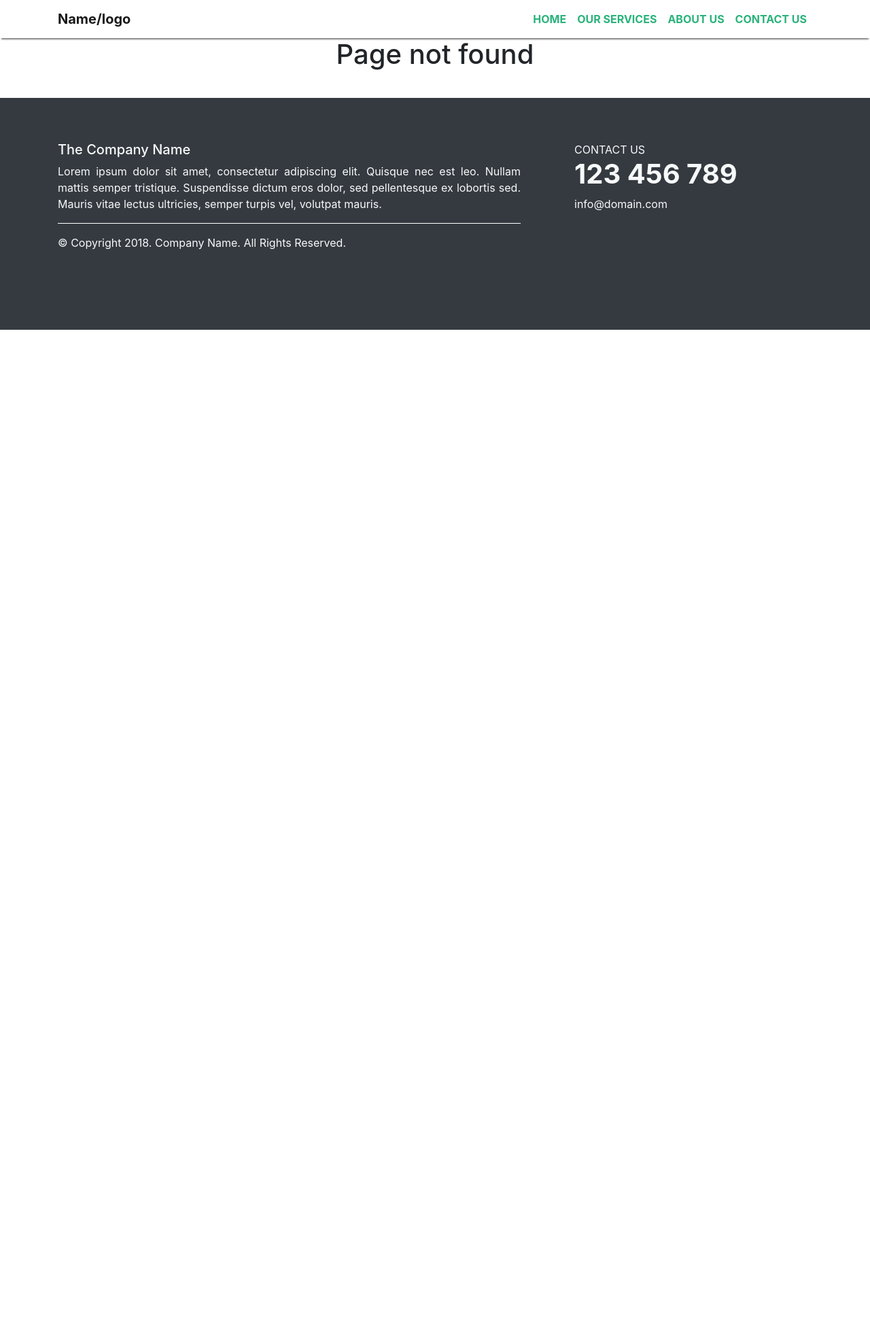
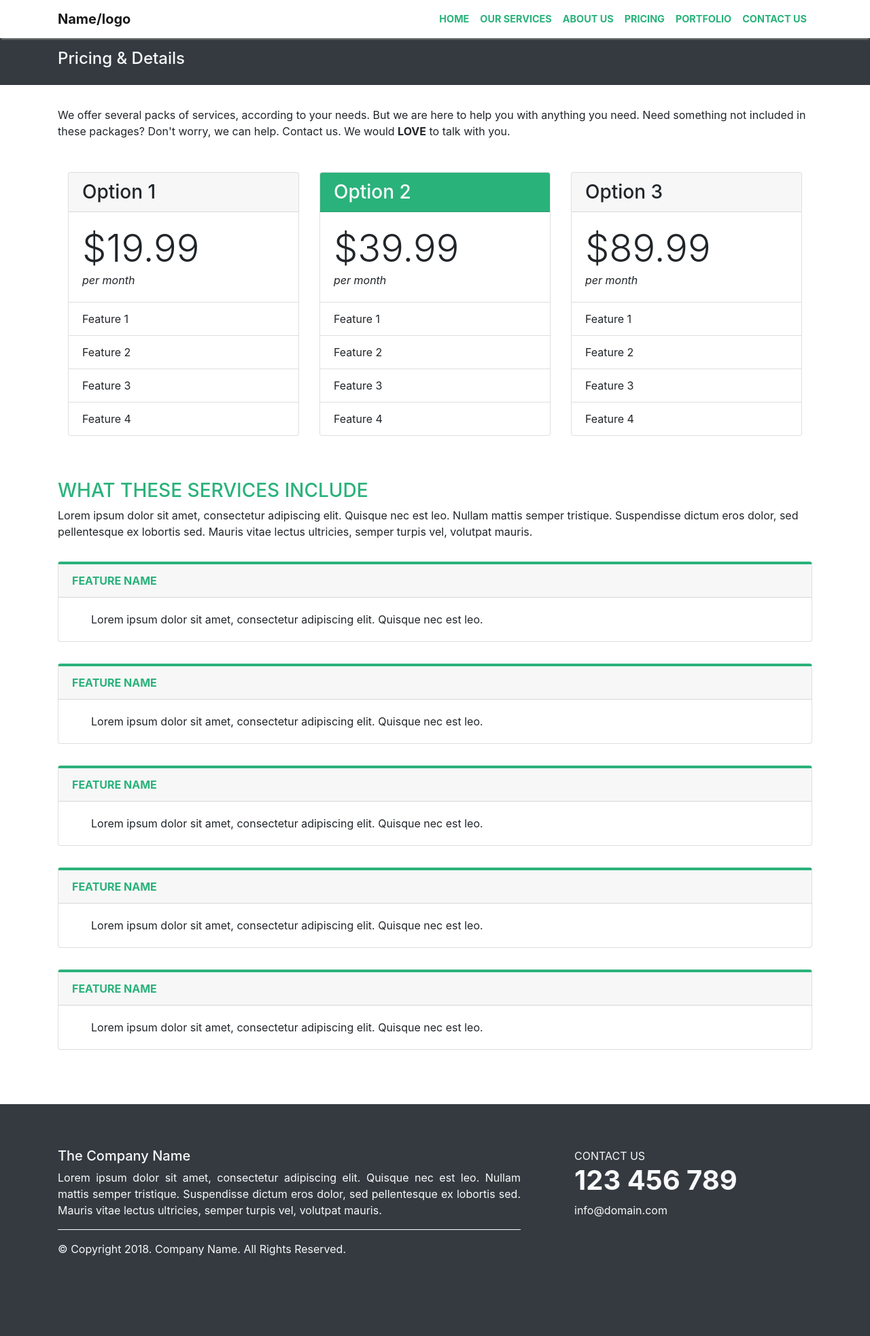
Before and after one commit to daavids/template, a PHP site: page /pricing in a window 1280 px wide. Shown: the whole page at 68% size. Before the commit the page ends 485 px from the top, so only its background shows below. Run offline with PHP 8.4, Linux system fonts and the light colour scheme; some libraries are stand-ins or nearby versions.

Commit message:
added pricing/projects pages

```diff
--- a/src/sass/_custom.scss
+++ b/src/sass/_custom.scss
@@ -18,6 +18,9 @@ body {
     #navbarCollapse {
         hr {
             display: none;
+        }
+        a {
+            font-size: 0.9em;
         }
         @media (max-width: 767px) {
             margin: 8px 0 0 0;
@@ -111,3 +114,22 @@ body {
 .footerInfo {
     padding-right: 64px;
 }
+
+.pricingBanner, .portfolioBanner {
+    padding: 16px 0;
+}
+
+.pricingTable, .pricingHeading, .portfolio-item {
+    margin: 32px 0;
+}
+
+.pricingIncludes {
+    margin: 64px 0;
+    div.card {
+        margin: 16px 0;
+        border-top: 4px solid $primaryColor;
+        .card-header {
+            font-weight: bold;
+        }
+    }
+}
--- a/src/views/pages/404.php
+++ b/src/views/pages/404.php
@@ -1,5 +1,5 @@
 <div class="row">
-    <div class="col-md-9 mx-auto">
+    <div class="col-md-9 mx-auto py-5">
         <h1 class="text-center">Page not found</h1>
     </div>
 </div>
--- /dev/null
+++ b/src/views/pages/pricing.php
@@ -0,0 +1,89 @@
+<div class="bg-dark text-light pricingBanner">
+    <div class="container">
+        <h4>Pricing & Details</h4>
+    </div>
+</div>
+<div class="container">
+    <div class="row pricingHeading">
+        <p>We offer several packs of services, according to your needs.
+            But we are here to help you with anything you need.
+            Need something not included in these packages? Don't worry, we can help.
+            Contact us. We would <b>LOVE</b> to talk with you.
+        </p>
+    </div>
+    <div class="row pricingTable">
+        <div class="col-md-4">
+            <div class="card h-100">
+                <h3 class="card-header">Option 1</h3>
+                <div class="card-body">
+                    <div class="display-4">$19.99</div>
+                    <div class="font-italic">per month</div>
+                </div>
+                <ul class="list-group list-group-flush">
+                    <li class="list-group-item">Feature 1</li>
+                    <li class="list-group-item">Feature 2</li>
+                    <li class="list-group-item">Feature 3</li>
+                    <li class="list-group-item">Feature 4</li>
+                </ul>
+            </div>
+        </div>
+        <div class="col-md-4">
+            <div class="card h-100">
+                <h3 class="card-header bg-primary text-light">Option 2</h3>
+                <div class="card-body">
+                    <div class="display-4">$39.99</div>
+                    <div class="font-italic">per month</div>
+                </div>
+                <ul class="list-group list-group-flush">
+                    <li class="list-group-item">Feature 1</li>
+                    <li class="list-group-item">Feature 2</li>
+                    <li class="list-group-item">Feature 3</li>
+                    <li class="list-group-item">Feature 4</li>
+                </ul>
+            </div>
+        </div>
+        <div class="col-md-4">
+            <div class="card h-100">
+                <h3 class="card-header">Option 3</h3>
+                <div class="card-body">
+                    <div class="display-4">$89.99</div>
+                    <div class="font-italic">per month</div>
+                </div>
+                <ul class="list-group list-group-flush">
+                    <li class="list-group-item">Feature 1</li>
+                    <li class="list-group-item">Feature 2</li>
+                    <li class="list-group-item">Feature 3</li>
+                    <li class="list-group-item">Feature 4</li>
+                </ul>
+            </div>
+        </div>
+    </div>
+</div>
+<div class="container">
+    <div class="row pricingIncludes">
+        <h3 class="text-primary">WHAT THESE SERVICES INCLUDE</h3>
+        <p>Lorem ipsum dolor sit amet, consectetur adipiscing elit. Quisque nec est leo.
+            Nullam mattis semper tristique. Suspendisse dictum eros dolor, sed pellentesque ex lobortis sed.
+            Mauris vitae lectus ultricies, semper turpis vel, volutpat mauris.</p>
+        <div class="card w-100">
+            <div class="card-header text-primary">FEATURE NAME</div>
+            <div class="card-body px-5">Lorem ipsum dolor sit amet, consectetur adipiscing elit. Quisque nec est leo.</div>
+        </div>
+        <div class="card w-100">
+            <div class="card-header text-primary">FEATURE NAME</div>
+            <div class="card-body px-5">Lorem ipsum dolor sit amet, consectetur adipiscing elit. Quisque nec est leo.</div>
+        </div>
+        <div class="card w-100">
+            <div class="card-header text-primary">FEATURE NAME</div>
+            <div class="card-body px-5">Lorem ipsum dolor sit amet, consectetur adipiscing elit. Quisque nec est leo.</div>
+        </div>
+        <div class="card w-100">
+            <div class="card-header text-primary">FEATURE NAME</div>
+            <div class="card-body px-5">Lorem ipsum dolor sit amet, consectetur adipiscing elit. Quisque nec est leo.</div>
+        </div>
+        <div class="card w-100">
+            <div class="card-header text-primary">FEATURE NAME</div>
+            <div class="card-body px-5">Lorem ipsum dolor sit amet, consectetur adipiscing elit. Quisque nec est leo.</div>
+        </div>
+    </div>
+</div>
--- a/src/views/partials/navbar.php
+++ b/src/views/partials/navbar.php
@@ -14,6 +14,8 @@
                 ["/","HOME"],
                 ["/index#services", "OUR SERVICES"],
                 ["/index#about", "ABOUT US"],
+                ["/pricing", "PRICING"],
+                ["/portfolio", "PORTFOLIO"],
                 ["/index#contact", "CONTACT US"]
             ];
 
```
Also changed, not shown: src/views/pages/portfolio.php (added, +97 -0 lines), public_html/dist/css/app.css.
